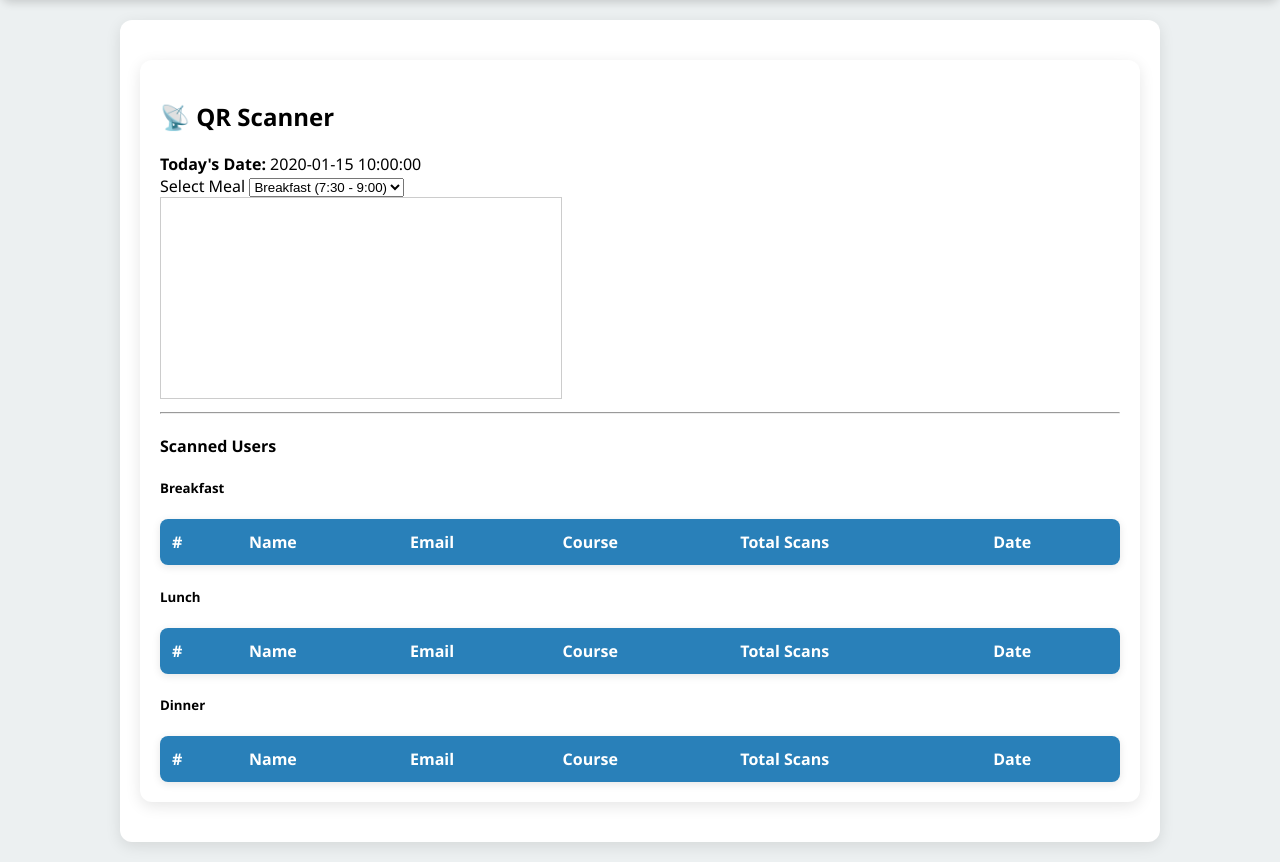
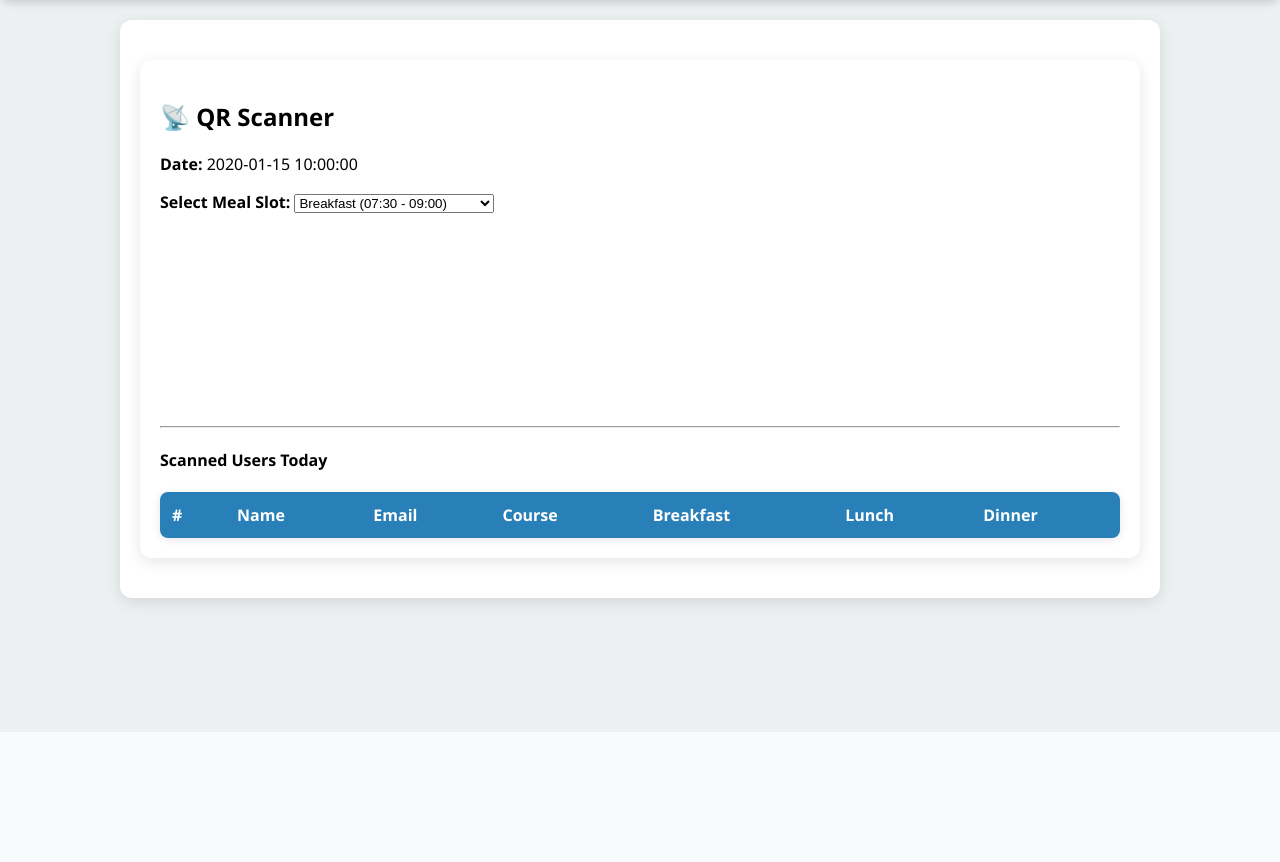
Before and after one commit to aadithr894-svg/Siberia-Mess-App, a Flask app: template templates/admin_qr_scan.html in a window 1280 px wide. Shown: the part 68-930 px from the top of the page. After the commit the page ends 683 px from the top, so only its background shows below. Run offline with Flask 3, Linux system fonts and the light colour scheme; the template is opened without the code that fills it: most values are stand-ins (such as "Sample title", 1, 10 or a date in 2020); lists and menus that the app fills with data are empty; parts of the project's set-up code (start-up, migrations or seed data) failed here and were passed over; some libraries are stand-ins or nearby versions.

Commit message:
first commit

```diff
--- a/templates/admin_qr_scan.html
+++ b/templates/admin_qr_scan.html
@@ -2,147 +2,125 @@
 {% block content %}
 <div class="container mt-4">
   <h2>📡 QR Scanner</h2>
+  <p><strong>Date:</strong> {{ current_date }}</p>
 
-  <!-- Date display -->
+  <!-- Meal Slot Selection -->
   <div class="mb-3">
-    <strong>Today's Date:</strong> {{ current_date }}
-  </div>
-
-  <!-- Inline message -->
-  <div id="scanMessage" class="mb-3"></div>
-
-  <!-- Meal selector -->
-  <div class="mb-3">
-    <label for="mealType" class="form-label">Select Meal</label>
-    <select id="mealType" class="form-select">
-      <option value="breakfast">Breakfast (7:30 - 9:00)</option>
+    <label for="mealSelect"><strong>Select Meal Slot:</strong></label>
+    <select id="mealSelect" class="form-select" style="width: 200px;">
+      <option value="breakfast">Breakfast (07:30 - 09:00)</option>
       <option value="lunch">Lunch (12:00 - 14:00)</option>
-      <option value="dinner">Dinner (19:30 - 21:15)</option>
+      <option value="dinner">Dinner (19:30 - 23:00)</option>
     </select>
   </div>
 
-  <video id="preview" width="400" style="border:1px solid #ccc;"></video>
+  <video id="preview" width="400"></video>
 
   <hr>
 
-  <!-- Scanned Users Tables -->
-  <h4>Scanned Users</h4>
-  <div id="mealTables">
-    {% for meal in ['breakfast', 'lunch', 'dinner'] %}
-    <h5>{{ meal.capitalize() }}</h5>
-    <table class="table table-bordered table-striped" id="{{ meal }}Table">
+  <!-- Scanned Users Today -->
+  <h4>Scanned Users Today</h4>
+  <table class="table table-bordered table-striped" id="scannedUsersTable">
     <thead>
       <tr>
         <th>#</th>
         <th>Name</th>
         <th>Email</th>
         <th>Course</th>
-          <th>Total Scans</th>
-          <th>Date</th>
+        <th>Breakfast</th>
+        <th>Lunch</th>
+        <th>Dinner</th>
       </tr>
     </thead>
-      <tbody></tbody>
+    <tbody>
+      <!-- Rows will be populated by JS -->
+    </tbody>
   </table>
-    {% endfor %}
-  </div>
 </div>
 
 <script src="https://cdnjs.cloudflare.com/ajax/libs/instascan/1.0.0/instascan.min.js"></script>
 <script>
-  const scannedUsers = {
-    breakfast: {},
-    lunch: {},
-    dinner: {}
-  };
+  let scannedUsers = {};
 
   const mealTimes = {
       breakfast: { start: "07:30", end: "09:00" },
       lunch: { start: "12:00", end: "14:00" },
-    dinner: { start: "19:30", end: "21:15" }
+      dinner: { start: "19:30", end: "23:00" }
   };
 
-  const msgDiv = document.getElementById("scanMessage");
-  const mealSelect = document.getElementById("mealType");
-
-  function timeToMinutes(t) {
-    const [h, m] = t.split(":").map(Number);
-    return h * 60 + m;
+  function timeToMinutes(timeStr){
+      const [h, m] = timeStr.split(":").map(Number);
+      return h*60 + m;
   }
 
-  function isWithinSlot(meal) {
-    const now = new Date();
-    const currentMinutes = now.getHours() * 60 + now.getMinutes();
-    const slot = mealTimes[meal];
-    return currentMinutes >= timeToMinutes(slot.start) && currentMinutes <= timeToMinutes(slot.end);
+  function isWithinTimeRange(meal, now){
+      const nowMinutes = now.getHours()*60 + now.getMinutes();
+      return nowMinutes >= timeToMinutes(mealTimes[meal].start) && nowMinutes <= timeToMinutes(mealTimes[meal].end);
   }
 
-  function renderTable(meal){
-    const tbody = document.querySelector(`#${meal}Table tbody`);
-    tbody.innerHTML = '';
-    let i = 1;
-    const today = new Date().toISOString().split('T')[0];
-    for(let key in scannedUsers[meal]){
-      let u = scannedUsers[meal][key];
-      tbody.innerHTML += `<tr>
-        <td>${i++}</td>
-        <td>${u.name}</td>
-        <td>${u.email}</td>
-        <td>${u.course}</td>
-        <td>${u.total_scans}</td>
-        <td>${today}</td>
-      </tr>`;
-    }
-  }
-
-  // QR scanner
   let scanner = new Instascan.Scanner({ video: document.getElementById('preview') });
   scanner.addListener('scan', function(content) {
-      const selectedMeal = mealSelect.value;
+      const meal = document.getElementById('mealSelect').value;
+      const now = new Date();
 
-      if(!isWithinSlot(selectedMeal)){
-        msgDiv.innerHTML = `<span class="text-danger">❌ Cannot scan ${selectedMeal} outside its time slot.</span>`;
-        setTimeout(() => { msgDiv.innerHTML = ''; }, 3000);
+      if(!isWithinTimeRange(meal, now)){
+          console.log(`Scan outside ${meal} time slot.`);
           return;
       }
 
       fetch('/admin/scan_qr', {
           method: 'POST',
           headers: { 'Content-Type': 'application/json' },
-        body: JSON.stringify({ qr_data: content, meal_type: selectedMeal })
+          body: JSON.stringify({ qr_data: content, meal_type: meal })
       })
       .then(res => res.json())
       .then(data => {
           if(data.success){
-              msgDiv.innerHTML = `<span class="text-success">✅ ${data.name} scanned for ${selectedMeal}. Total: ${data.count}</span>`;
-
-              scannedUsers[selectedMeal][data.name] = {
+              const userKey = data.name;
+              if(!scannedUsers[userKey]){
+                  scannedUsers[userKey] = {
                       name: data.name,
-                email: data.email || '',
-                course: data.course || '',
-                total_scans: data.count
+                      email: '',
+                      course: '',
+                      breakfast: 0,
+                      lunch: 0,
+                      dinner: 0
                   };
-
-              renderTable(selectedMeal);
+              }
+              scannedUsers[userKey][meal] = data.count;
+              renderTable();
           } else {
-              msgDiv.innerHTML = `<span class="text-danger">❌ ${data.message}</span>`;
+              console.log("Scan error:", data.message);
           }
-
-          setTimeout(() => { msgDiv.innerHTML = ''; }, 3000);
-      })
-      .catch(err => {
-          msgDiv.innerHTML = `<span class="text-danger">❌ Error scanning QR code.</span>`;
-          setTimeout(() => { msgDiv.innerHTML = ''; }, 3000);
-          console.error(err);
       });
   });
 
-  // Start camera
   Instascan.Camera.getCameras().then(function (cameras) {
-      if (cameras.length > 0) scanner.start(cameras[0]);
-      else msgDiv.innerHTML = `<span class="text-warning">⚠️ No cameras found.</span>`;
+      if (cameras.length > 0) {
+          scanner.start(cameras[0]);
+      } else {
+          console.error('No cameras found.');
+      }
   }).catch(function (e) {
-      msgDiv.innerHTML = `<span class="text-danger">❌ ${e}</span>`;
       console.error(e);
   });
+
+  function renderTable(){
+      const tbody = document.querySelector('#scannedUsersTable tbody');
+      tbody.innerHTML = '';
+      let i = 1;
+      for(let key in scannedUsers){
+          const u = scannedUsers[key];
+          tbody.innerHTML += `<tr>
+              <td>${i++}</td>
+              <td>${u.name}</td>
+              <td>${u.email}</td>
+              <td>${u.course}</td>
+              <td>${u.breakfast}</td>
+              <td>${u.lunch}</td>
+              <td>${u.dinner}</td>
+          </tr>`;
+      }
+  }
 </script>
 {% endblock %}
```
Lines whose indentation alone changed are shown as unchanged.
